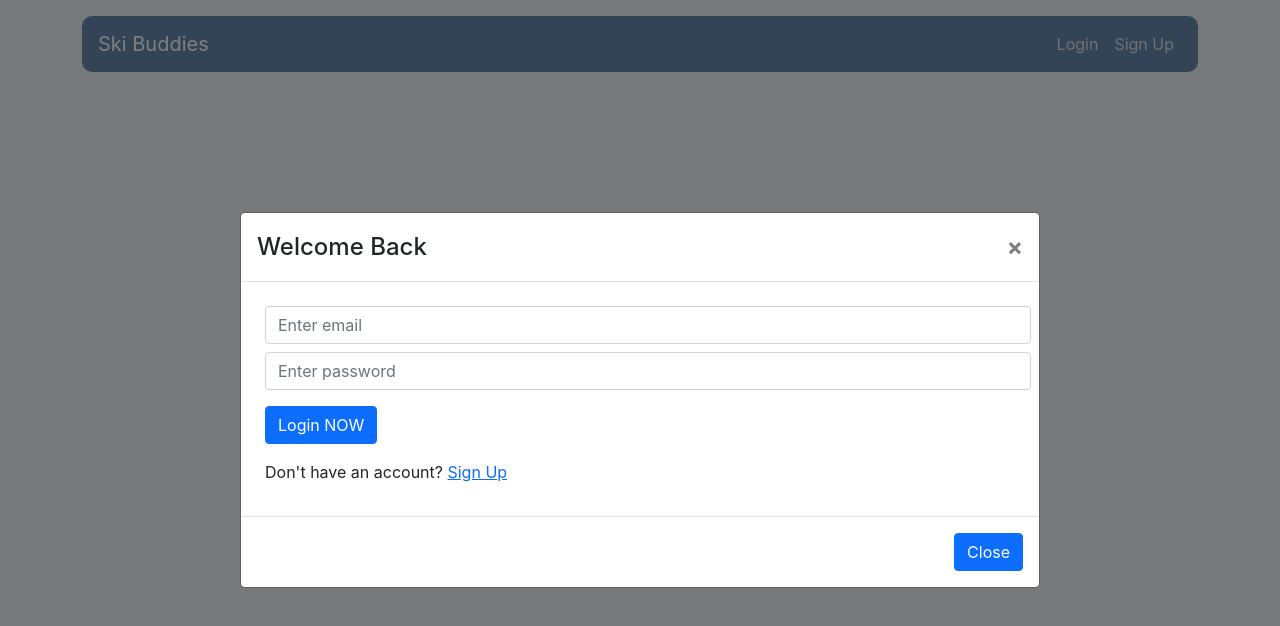
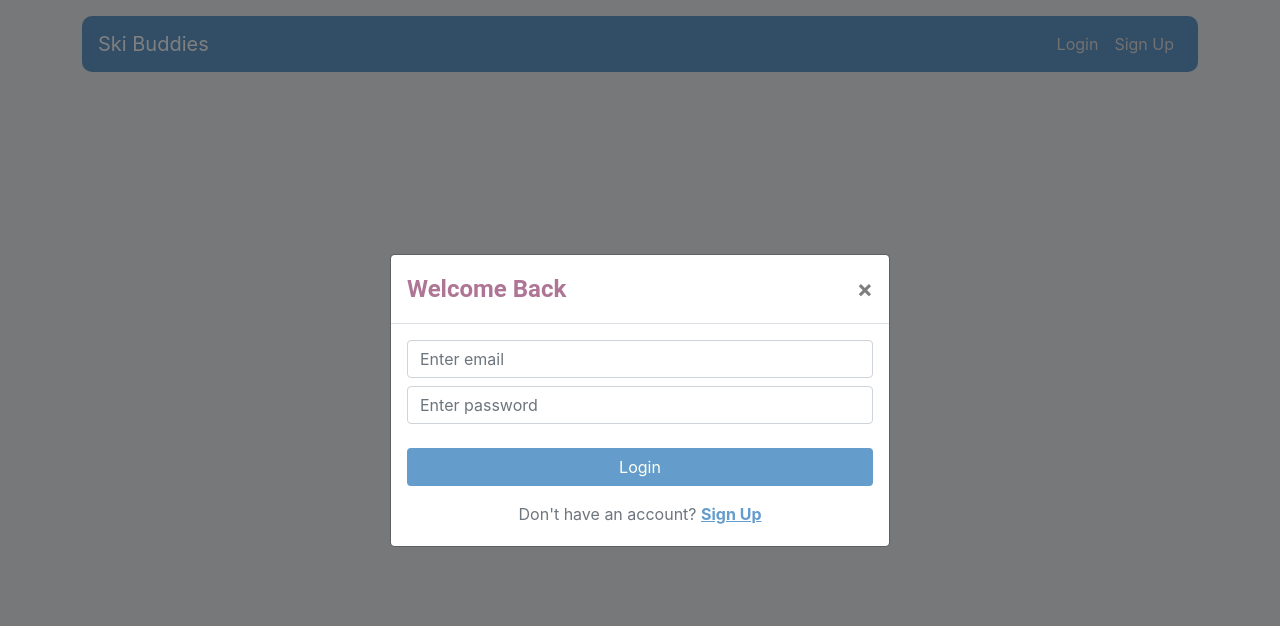
Before and after one commit to stefi23/ski-with-me, a React (Create React App) app in the folder client/: page /login in a window 1280 px wide. Shown: the top 626 px of the page. Built offline with nearby package versions, Linux system fonts and the light colour scheme; no server answers.

Commit message:
style the Login modal

```diff
--- a/client/src/components/Login.js
+++ b/client/src/components/Login.js
@@ -44,13 +44,13 @@ function Login(props) {
     <>
       <Modal
         show={true}
-        size="lg"
+        dialogClassName="modal-40w"
         aria-labelledby="contained-modal-title-vcenter"
         centered
         onHide={handleClose}
       >
         <Modal.Header closeButton>
-          <Modal.Title id="contained-modal-title-vcenter">
+          <Modal.Title class="text-bordo title-modal" id="contained-modal-title-vcenter ">
             Welcome Back
           </Modal.Title>
         </Modal.Header>
@@ -59,7 +59,7 @@ function Login(props) {
             name="email"
             onChange={handleEmail}
             value={email}
-            className="form-control m-2"
+            className="form-control mb-2"
             placeholder="Enter email"
           />
           <input
@@ -67,27 +67,29 @@ function Login(props) {
             name="password"
             onChange={handlePassword}
             value={password}
-            className="form-control m-2"
+            className="form-control mb-2"
             placeholder="Enter password"
           />
-          <button className="btn btn-primary m-2" onClick={attemptLogin}>
-            Login NOW
+          <button className="btn btn-blue mb-2 mt-3 width-complete" onClick={attemptLogin} onKeyUp={(e) => {
+            if (e.keyCode === 13) { return attemptLogin }
+          }}>
+            Login
           </button>
-          <div className="m-2">
-            <p>
+          <div className="">
+            <p class="text-gray mt-2 mb-1 text-center">
               Don't have an account?
               <span>
                 {" "}
-                <Link to="/register" className="">
+                <Link to="/register" className="text-blue">
                   Sign Up
                 </Link>
               </span>
             </p>
           </div>
         </Modal.Body>
-        <Modal.Footer>
-          <Button onClick={handleClose}>Close</Button>
-        </Modal.Footer>
+        {/* <Modal.Footer>
+          <Button onClick={handleClose} variant="secondary">Close</Button>
+        </Modal.Footer> */}
       </Modal>
     </>
   );
--- a/client/src/components/Search.js
+++ b/client/src/components/Search.js
@@ -29,7 +29,8 @@ function Search(props) {
     let location = useLocation();
     let history = useHistory();
 
-    React.useEffect(() => {
+    useEffect(() => {
+
         const parameters = new URLSearchParams(location.search);
         const sportFilter = parameters.get('sport');
         const levelFilter = parameters.get('level');
@@ -48,13 +49,14 @@ function Search(props) {
     useEffect(() => {
         const searchQuery = {
             sport,
-            resort,
-            level
+            level,
+            resort
         }
 
         const queryString = Object.keys(searchQuery).filter(key => searchQuery[key]).map(key => key + '=' + searchQuery[key]).join('&');
+        console.log(encodeURIComponent("La Molina"))
         history.push(`/?${queryString}`);
-    }, [sport, resort, level])
+    }, [sport, level, resort])
 
 
     const getSportSearched = (sport) => {
--- a/client/src/components/SkierCard.js
+++ b/client/src/components/SkierCard.js
@@ -9,7 +9,7 @@ const SkierCardDiv = styled.div`
         boxShadow: 0px 4px 8px 0px hsla(0, 0%, 0%, 0.2);
     `
 const Title = styled.h1`
-        color: #6989af;
+        color: #649CCC;
         font-size: 20px;
         font-weight: bold;
         margin-bottom: 5px;
@@ -24,16 +24,16 @@ const LightText = styled.p`
 
 const StyledP = styled.p`
         font-size: 14px;
-        color: #001c00;
+        color: #443850
     `
-
+// #001c00;
 const TextCenter = styled.h1`
         text-align:center;
     `
 const LinkLogin = styled.a`
         text-align : center;
         display:block;
-        color: #6989af;
+        color: #649CCC;
         font-weight:bold;
 
     `
@@ -43,7 +43,7 @@ function SkierCard(props) {
 
     return (
         <SkierCardDiv>
-            <TextCenter>{props.sport === "ski" ? (<span role="img" aria-label="skier emoji">⛷️</span>) : (props.sport === "snowboard") ? (<span role="img" aria-label="snowboader emoji">🏂</span>)  : (<span role="img" aria-label="skier/snowboarder emoji">⛷️/🏂</span>)}</TextCenter>
+            <TextCenter>{props.sport === "ski" ? (<span role="img" aria-label="skier emoji">⛷️</span>) : (props.sport === "snowboard") ? (<span role="img" aria-label="snowboader emoji">🏂</span>) : (<span role="img" aria-label="skier/snowboarder emoji">⛷️/🏂</span>)}</TextCenter>
             <Title>{props.name}</Title>
             <LightText>- {props.level} -</LightText>
             <StyledP><span role="img" aria-label="speaking head emoji">🗣️</span> &nbsp;
--- a/client/src/index.css
+++ b/client/src/index.css
@@ -1,3 +1,7 @@
+:root {
+    --light-blue:#649CCC;
+}
+
 body {
   margin: 0;
   font-family: -apple-system, BlinkMacSystemFont, "Segoe UI", "Roboto", "Oxygen",
@@ -5,7 +9,7 @@ body {
     sans-serif;
   -webkit-font-smoothing: antialiased;
   -moz-osx-font-smoothing: grayscale;
-  background-color: #edf0f5;
+  background-color:  #edf0f5;
 }
 
 code {
@@ -14,11 +18,14 @@ code {
 }
 
 .bg-dark {
-  background-color: #6989af !important;
+  background-color: var(--light-blue)!important;
   border-radius: 10px;
 }
 
 .autocomplete {
+  display:absolute!important;
+  z-index: 1;
+  top:10px;
   background-color: aquamarine;
   color:blueviolet;
   overflow: auto;
@@ -31,3 +38,47 @@ code {
   color: #eeeeff !important;
   margin-bottom: 0px!important;
 }
+
+.btn-blue{
+  background-color: var(--light-blue);;
+  color:#FFFFF2
+}
+.text-blue {
+  color: #649CCC;
+  font-weight: bold;
+}
+
+.text-blue:hover {
+  color: #AF7595;
+  font-weight: bold;
+}
+
+
+.btn-blue:hover {
+  color:#FFFFF2;
+  background-color: var(--light-blue);
+}
+
+.text-bordo {
+  color: #AF7595!important;
+}
+
+.title-modal {
+  font-family: "Roboto",
+    sans-serif;
+    font-weight: bold;
+    font-size: 24px;
+}
+
+.text-gray{
+  color: #6D757D
+}
+
+.width-complete {
+  width: 100%;
+}
+
+.btn:active{
+transform: scale(.98);
+color: #FFFFF2;
+}
```
